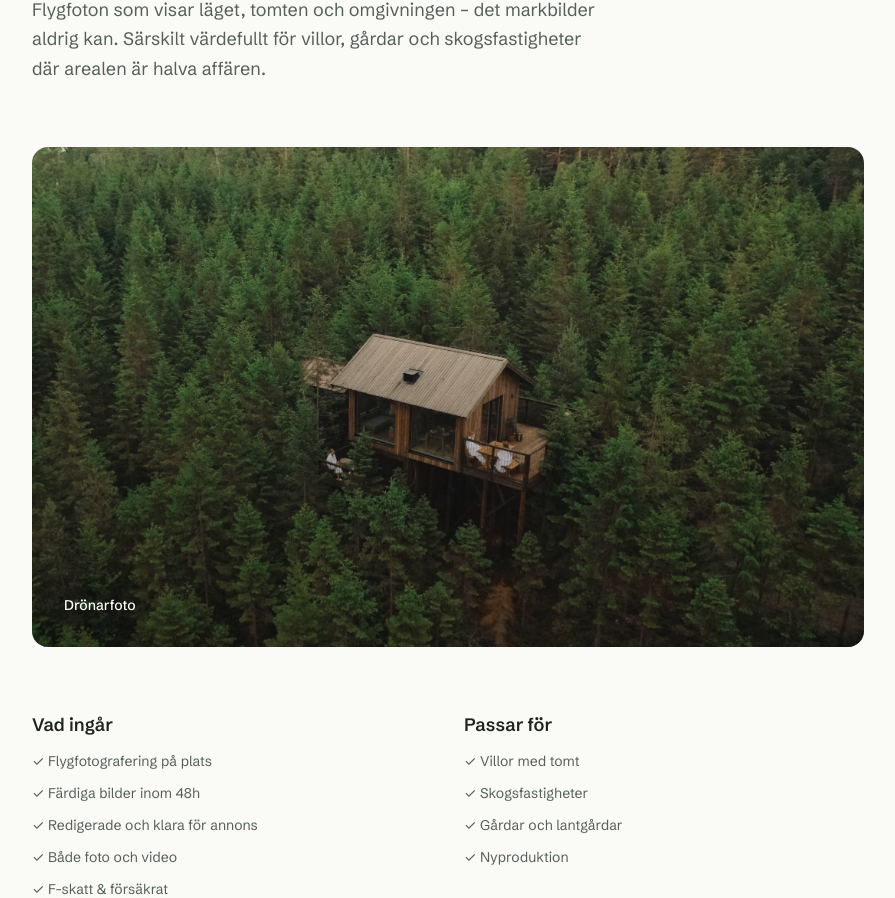
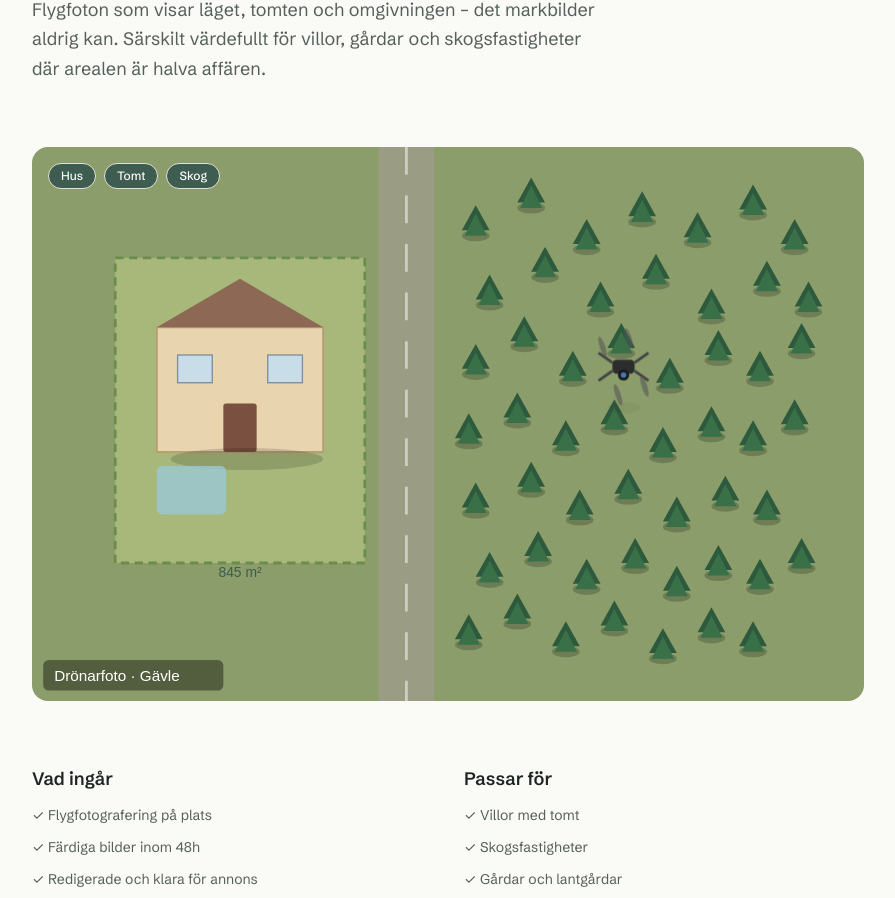
Before and after one commit to Ibrahim-giti/rendera, a Next.js app: page /tjanster/dronare in a window 1280 px wide. Shown: the part 377-1275 px from the top of the page, without its empty margins (192-1087 px from the left). Built offline with nearby package versions, Linux system fonts and the light colour scheme.

Commit message:
dronar demo

```diff
--- /dev/null
+++ b/app/components/DronarDemo.jsx
@@ -0,0 +1,172 @@
+"use client"
+
+import { useState } from "react"
+
+export default function DronareDemo() {
+  const [showHus, setShowHus] = useState(true)
+  const [showTomt, setShowTomt] = useState(true)
+  const [showSkog, setShowSkog] = useState(true)
+
+  return (
+    <div className="rounded-2xl overflow-hidden mb-16" style={{ backgroundColor: '#F1EFE9', position: 'relative' }}>
+
+      {/* Lager-knappar */}
+      <div className="flex gap-2 p-4" style={{ position: 'absolute', top: 0, left: 0, zIndex: 10 }}>
+        <button
+          onClick={() => setShowHus(!showHus)}
+          className="px-3 py-1 text-xs rounded-full font-medium transition-all"
+          style={{
+            backgroundColor: showHus ? '#3E5C50' : 'rgba(255,255,255,0.6)',
+            color: showHus ? 'white' : '#56605A',
+            border: '1px solid #E2DFD6'
+          }}
+        >
+          Hus
+        </button>
+        <button
+          onClick={() => setShowTomt(!showTomt)}
+          className="px-3 py-1 text-xs rounded-full font-medium transition-all"
+          style={{
+            backgroundColor: showTomt ? '#3E5C50' : 'rgba(255,255,255,0.6)',
+            color: showTomt ? 'white' : '#56605A',
+            border: '1px solid #E2DFD6'
+          }}
+        >
+          Tomt
+        </button>
+        <button
+          onClick={() => setShowSkog(!showSkog)}
+          className="px-3 py-1 text-xs rounded-full font-medium transition-all"
+          style={{
+            backgroundColor: showSkog ? '#3E5C50' : 'rgba(255,255,255,0.6)',
+            color: showSkog ? 'white' : '#56605A',
+            border: '1px solid #E2DFD6'
+          }}
+        >
+          Skog
+        </button>
+      </div>
+
+      {/* Flygbild SVG */}
+      <svg viewBox="0 0 600 400" xmlns="http://www.w3.org/2000/svg" style={{ display: 'block', width: '100%' }}>
+
+        {/* Bakgrund – mark */}
+        <rect width="600" height="400" fill="#8B9D6A"/>
+
+        {/* Väg */}
+        <rect x="250" y="0" width="40" height="400" fill="#9E9E8A" opacity="0.8"/>
+        <line x1="270" y1="0" x2="270" y2="400" stroke="white" strokeWidth="2" strokeDasharray="20 15" opacity="0.5"/>
+
+        {/* Tomt */}
+        <rect
+          x="60" y="80" width="180" height="220"
+          fill="#A8B87A"
+          opacity={showTomt ? 1 : 0}
+          style={{ transition: 'opacity 0.4s' }}
+        />
+        <rect
+          x="60" y="80" width="180" height="220"
+          fill="none" stroke="#6B8C4A" strokeWidth="2" strokeDasharray="6 4"
+          opacity={showTomt ? 1 : 0}
+          style={{ transition: 'opacity 0.4s' }}
+        />
+        <text x="150" y="310" textAnchor="middle" fontSize="10" fill="#3E5C50" fontFamily="sans-serif"
+          opacity={showTomt ? 1 : 0} style={{ transition: 'opacity 0.4s' }}>
+          845 m²
+        </text>
+
+        {/* Hus */}
+        <g opacity={showHus ? 1 : 0} style={{ transition: 'opacity 0.4s' }}>
+          {/* Husgrund */}
+          <rect x="90" y="130" width="120" height="90" fill="#E8D5B0" stroke="#B8A070" strokeWidth="1.5"/>
+          {/* Tak */}
+          <polygon points="90,130 150,95 210,130" fill="#8B6050" opacity="0.9"/>
+          {/* Fönster */}
+          <rect x="105" y="150" width="25" height="20" fill="#C8DDE8" stroke="#8090A0" strokeWidth="1"/>
+          <rect x="170" y="150" width="25" height="20" fill="#C8DDE8" stroke="#8090A0" strokeWidth="1"/>
+          {/* Dörr */}
+          <rect x="138" y="185" width="24" height="35" fill="#7A5040" rx="2"/>
+          {/* Skugga */}
+          <ellipse cx="155" cy="225" rx="55" ry="8" fill="rgba(0,0,0,0.15)"/>
+          {/* Pool/altan */}
+          <rect x="90" y="230" width="50" height="35" fill="#9CC8D8" opacity="0.8" rx="4"/>
+        </g>
+
+        {/* Skog */}
+        <g opacity={showSkog ? 1 : 0} style={{ transition: 'opacity 0.4s' }}>
+          {[
+            [320, 60], [360, 40], [400, 70], [440, 50], [480, 65],
+            [520, 45], [550, 70], [330, 110], [370, 90], [410, 115],
+            [450, 95], [490, 120], [530, 100], [560, 115],
+            [320, 160], [355, 140], [390, 165], [425, 145], [460, 170],
+            [495, 150], [525, 165], [555, 145],
+            [315, 210], [350, 195], [385, 215], [420, 200], [455, 220],
+            [490, 205], [520, 215], [550, 200],
+            [320, 260], [360, 245], [395, 265], [430, 250], [465, 270],
+            [500, 255], [530, 265],
+            [330, 310], [365, 295], [400, 315], [435, 300], [465, 320],
+            [495, 305], [525, 315], [555, 300],
+            [315, 355], [350, 340], [385, 360], [420, 345], [455, 365],
+            [490, 350], [520, 360]
+          ].map(([x, y], i) => (
+            <g key={i} transform={`translate(${x},${y})`}>
+              <ellipse cx="0" cy="4" rx="10" ry="4" fill="rgba(0,0,0,0.2)"/>
+              <polygon points="0,-18 -10,0 10,0" fill="#2D5A3D"/>
+              <polygon points="0,-12 -8,4 8,4" fill="#3A7048"/>
+            </g>
+          ))}
+        </g>
+
+        {/* Drönare */}
+        <g style={{ animation: 'droneFly 18s linear infinite' }}>
+          <g style={{ animation: 'droneBob 3s ease-in-out infinite' }}>
+            {/* Skugga */}
+            <ellipse cx="0" cy="30" rx="12" ry="4" fill="rgba(0,0,0,0.2)" style={{ animation: 'shadowBob 3s ease-in-out infinite' }}/>
+            {/* Kropp */}
+            <rect x="-8" y="-5" width="16" height="10" rx="3" fill="#2C2C2C"/>
+            {/* Kamera */}
+            <circle cx="0" cy="6" r="4" fill="#1A1A1A"/>
+            <circle cx="0" cy="6" r="2" fill="#4A90D9" opacity="0.8"/>
+            {/* Armar */}
+            <line x1="-8" y1="-3" x2="-18" y2="-10" stroke="#444" strokeWidth="2"/>
+            <line x1="8" y1="-3" x2="18" y2="-10" stroke="#444" strokeWidth="2"/>
+            <line x1="-8" y1="3" x2="-18" y2="10" stroke="#444" strokeWidth="2"/>
+            <line x1="8" y1="3" x2="18" y2="10" stroke="#444" strokeWidth="2"/>
+            {/* Propellrar */}
+            <ellipse cx="-18" cy="-10" rx="8" ry="2" fill="#555" opacity="0.6" style={{ animation: 'spin 0.1s linear infinite' }}/>
+            <ellipse cx="18" cy="-10" rx="8" ry="2" fill="#555" opacity="0.6" style={{ animation: 'spin 0.1s linear infinite' }}/>
+            <ellipse cx="-18" cy="10" rx="8" ry="2" fill="#555" opacity="0.6" style={{ animation: 'spin 0.1s linear infinite' }}/>
+            <ellipse cx="18" cy="10" rx="8" ry="2" fill="#555" opacity="0.6" style={{ animation: 'spin 0.1s linear infinite' }}/>
+          </g>
+        </g>
+
+        {/* Etikett */}
+        <rect x="8" y="370" width="130" height="22" rx="4" fill="rgba(0,0,0,0.4)"/>
+        <text x="16" y="385" fontSize="11" fill="white" fontFamily="sans-serif">Drönarfoto · Gävle</text>
+      </svg>
+
+      <style>{`
+        @keyframes droneFly {
+          0%   { transform: translate(150px, 170px); }
+          20%  { transform: translate(350px, 100px); }
+          40%  { transform: translate(480px, 200px); }
+          60%  { transform: translate(400px, 320px); }
+          80%  { transform: translate(200px, 280px); }
+          100% { transform: translate(150px, 170px); }
+        }
+        @keyframes droneBob {
+          0%, 100% { transform: translateY(0); }
+          50%       { transform: translateY(-6px); }
+        }
+        @keyframes shadowBob {
+          0%, 100% { transform: scale(1); opacity: 0.2; }
+          50%       { transform: scale(0.85); opacity: 0.12; }
+        }
+        @keyframes spin {
+          from { transform: rotate(0deg); }
+          to   { transform: rotate(360deg); }
+        }
+      `}</style>
+    </div>
+  )
+}
--- a/app/fastigheter/page.tsx
+++ b/app/fastigheter/page.tsx
@@ -1,4 +1,4 @@
-const revalidate = 0
+export const revalidate = 0
 
 import { supabase } from "../lib/supabase"
 
--- a/app/tjanster/dronare/page.jsx
+++ b/app/tjanster/dronare/page.jsx
@@ -1,3 +1,5 @@
+import DronareDemo from "../../components/DronarDemo"
+
 export default function Page() {
   return (
     <main className="max-w-4xl mx-auto px-8 py-24">
@@ -11,18 +13,7 @@ export default function Page() {
         Flygfoton som visar läget, tomten och omgivningen – det markbilder aldrig kan. Särskilt värdefullt för villor, gårdar och skogsfastigheter där arealen är halva affären.
       </p>
 
-<div className="rounded-2xl overflow-hidden mb-16 relative" style={{ height: '500px' }}>
-  <div
-    className="absolute inset-0 bg-cover bg-center"
-    style={{
-      backgroundImage: "url('/dronare.jpg')",
-      animation: "kenburns 12s ease-in-out infinite alternate",
-    }}
-  />
-  <div className="absolute inset-0 flex items-end p-8" style={{ background: 'linear-gradient(to top, rgba(0,0,0,0.4), transparent)' }}>
-    <p className="text-white text-sm font-medium">Drönarfoto</p>
-  </div>
-</div>
+    <DronareDemo />
 
       <div className="grid grid-cols-2 gap-8 mb-16">
         <div>
```
